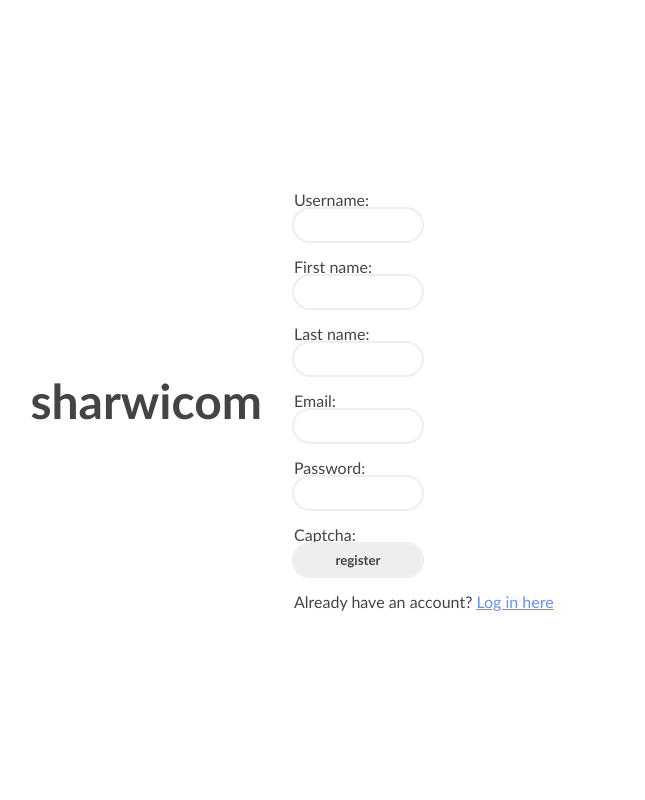
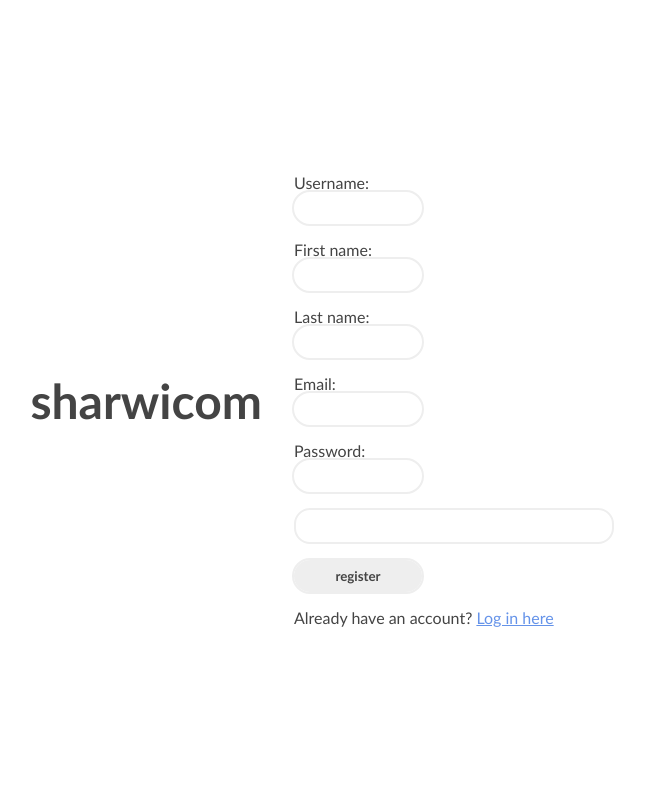
Before and after one commit to Krasnomir/sharwicom, a Django app: page /register/ in a window 1280 px wide. Shown: the whole page, without its empty margins (362-1007 px from the left). Run offline with Django 4.2, Linux system fonts and the light colour scheme.

Commit message:
Small captcha changes and bug fixes

```diff
--- a/sharwicom/mainapp/forms.py
+++ b/sharwicom/mainapp/forms.py
@@ -4,6 +4,7 @@ from captcha.fields import CaptchaField
 class LoginForm(forms.Form):
     username = forms.CharField(max_length=20)
     password = forms.CharField(widget=forms.PasswordInput)
+    captcha = CaptchaField()
 
 class RegisterForm(forms.Form):
     username = forms.CharField(max_length=20)
--- a/sharwicom/mainapp/static/mainapp/css/main.css
+++ b/sharwicom/mainapp/static/mainapp/css/main.css
@@ -96,19 +96,22 @@ html, body {
   list-style-type: none;
   margin-bottom: 1rem;
 }
-.sharwicom-wrapper .login-wrapper .fields img {
+.sharwicom-wrapper .login-wrapper .fields .captcha-panel {
+  display: flex;
+  align-items: center;
+  justify-content: center;
+  border: solid #eeeeee 2px;
+  border-radius: 1rem;
   padding: 1rem;
-  background-color: #ffffff;
-  outline: #eeeeee solid 2px !important;
-  border-radius: 1rem;
-  border: none;
-  color: #444444;
-  transition: all 0.2s ease-in-out;
-  width: 8rem;
-  padding: 0;
+  gap: 1rem;
+  margin-bottom: 1rem;
+  width: 20rem;
 }
-.sharwicom-wrapper .login-wrapper .fields img:hover {
-  outline: #bbbbbb solid 2px !important;
+.sharwicom-wrapper .login-wrapper .fields .captcha-panel * {
+  margin: 0;
+}
+.sharwicom-wrapper .login-wrapper .fields .captcha-panel img {
+  height: 3rem;
 }
 .sharwicom-wrapper .home-wrapper {
   height: 100%;
--- a/sharwicom/mainapp/static/mainapp/scss/main.scss
+++ b/sharwicom/mainapp/static/mainapp/scss/main.scss
@@ -56,6 +56,24 @@ html, body {
     border: solid $color1 2px;
     border-radius: 1rem;
     padding: 1rem;
+}
+
+@mixin captcha-panel {
+    display: flex;
+    align-items: center;
+    justify-content: center;
+    @include frame();
+    gap: 1rem;
+    margin-bottom: 1rem;
+    width: 20rem;
+
+    * {
+        margin: 0;
+    }
+
+    img {
+        height: 3rem;
+    }
 }
 
 .sharwicom-wrapper {
@@ -128,10 +146,8 @@ html, body {
                 margin-bottom: 1rem;
             }
 
-            img {
-                @include input();
-                width: 8rem;
-                padding: 0;
+            .captcha-panel {
+                @include captcha-panel();
             }
         }
     }
--- a/sharwicom/mainapp/templates/mainapp/login.html
+++ b/sharwicom/mainapp/templates/mainapp/login.html
@@ -14,6 +14,10 @@
         {{ form.password.label_tag }}
         {{ form.password }}
 
+        <div class="captcha-panel">
+            {{ form.captcha }}
+        </div>
+
         {% if form.non_field_errors %}
             {{form.non_field_errors}}
         {% endif %}
--- a/sharwicom/mainapp/templates/mainapp/register.html
+++ b/sharwicom/mainapp/templates/mainapp/register.html
@@ -23,8 +23,9 @@
         {{ form.password.label_tag }}
         {{ form.password }}
 
-        {{ form.captcha.label_tag }}
-        {{ form.captcha }}
+        <div class="captcha-panel">
+            {{ form.captcha }}
+        </div>
 
         {% if form.non_field_errors %}
             {{form.non_field_errors}}
--- a/sharwicom/mainapp/validation.py
+++ b/sharwicom/mainapp/validation.py
@@ -25,8 +25,6 @@ def validate_register(username, first_name, last_name, email, password):
     last_name_pattern = r'^[a-zA-Z]{2,50}$'
     if not re.match(last_name_pattern, last_name):
         return "Last name must be 2-50 characters long and contain only letters."
-
-    print(email)
 
     # validate email: proper format
     email_pattern = r'(?:[a-z0-9!#$%&\'*+/=?^_`{|}~-]+(?:\.[a-z0-9!#$%&\'*+/=?^_`{|}~-]+)*|"(?:[\x01-\x08\x0b\x0c\x0e-\x1f\x21\x23-\x5b\x5d-\x7f]|\\[\x01-\x09\x0b\x0c\x0e-\x7f])*")@(?:(?:[a-z0-9](?:[a-z0-9-]*[a-z0-9])?\.)+[a-z0-9](?:[a-z0-9-]*[a-z0-9])?|\[(?:(?:(2(5[0-5]|[0-4][0-9])|1[0-9][0-9]|[1-9]?[0-9]))\.){3}(?:(2(5[0-5]|[0-4][0-9])|1[0-9][0-9]|[1-9]?[0-9])|[a-z0-9-]*[a-z0-9]:(?:[\x01-\x08\x0b\x0c\x0e-\x1f\x21-\x5a\x53-\x7f]|\\[\x01-\x09\x0b\x0c\x0e-\x7f])+)])'
--- a/sharwicom/mainapp/views.py
+++ b/sharwicom/mainapp/views.py
@@ -75,26 +75,29 @@ def conversation(request, recipient_name):
 
 def custom_login(request):
     if request.method == "POST":
-        form = LoginForm(request.POST)
+        form = LoginForm(request.POST) # create a form object and fill it with data from POST request
         if form.is_valid():
             username = form.cleaned_data['username']
             password = form.cleaned_data['password']
 
+            # check if user has provided right username and password, if they did, log them in, if they didn't display the error message
             user = authenticate(username=username, password=password)
             if user:
                 login(request, user)
                 return redirect('index')
             else:
                 form.add_error(None, "Incorrect username or password")
+        else:
+            form.add_error(None, "Captcha verification failed")
     else:
-        form = LoginForm()
+        form = LoginForm() # display an empty form if the request method is GET
 
     return render(request, 'mainapp/login.html', {'form': form})
 
 
 def register(request):
     if request.method == "POST":
-        form = RegisterForm(request.POST)
+        form = RegisterForm(request.POST) # create a form object and fill it with data from POST request
         if form.is_valid():
             username = form.cleaned_data['username']
             first_name = form.cleaned_data['first_name']
@@ -102,20 +105,26 @@ def register(request):
             email = form.cleaned_data['email']
             password = form.cleaned_data['password']
 
+            # additional checks like password strength
             validation_message = validate_register(username, first_name, last_name, email, password)
 
-            if validation_message == 0:
+            if validation_message == 0: # if the validation was passed
+
+                # create a new user object
                 user = User.objects.create_user(first_name, email, password)
                 user.last_name = last_name
                 user.username = username
-
                 user.save()
 
-                return redirect('index')
+                login(request, user) # automatically login the user after they create an account
+
+                return redirect('index') # redirect user to the homepage after successfull register
             else:
-                form.add_error(None, validation_message)
+                form.add_error(None, validation_message) # display the validation error
+        else:
+            form.add_error(None, "Captcha verification failed")
     else:
-        form = RegisterForm()
+        form = RegisterForm() # display an empty form if the request method is GET
 
     return render(request, 'mainapp/register.html', {'form': form})
 
@@ -215,8 +224,8 @@ def rate_content(request):
                 content.set_user_rating(request.user, rating)
 
                 # update the user's review (if he has written one)
-                review = Review.objects.get(Q(author=request.user) & Q(content=content))
-                if(review != None):
+                review = Review.objects.filter(Q(author=request.user) & Q(content=content)).first()
+                if review:
                     review.rating = rating
                     review.save()
 
--- a/sharwicom/sharwicom/settings.py
+++ b/sharwicom/sharwicom/settings.py
@@ -125,5 +125,7 @@ STATIC_URL = 'static/'
 DEFAULT_AUTO_FIELD = 'django.db.models.BigAutoField'
 
 CAPTCHA_FOREGROUND_COLOR = '#111111'
+CAPTCHA_NOISE_FUNCTIONS = None
+CAPTCHA_FONT_SIZE = 20
 CAPTCHA_CHALLENGE_FUNCT = 'captcha.helpers.math_challenge'
-CAPTCHA_LETTER_ROTATION = (-15, 15)
+CAPTCHA_LETTER_ROTATION = (-50, 50)
```
Also changed, not shown: sharwicom/db.sqlite3, 1 other file.
